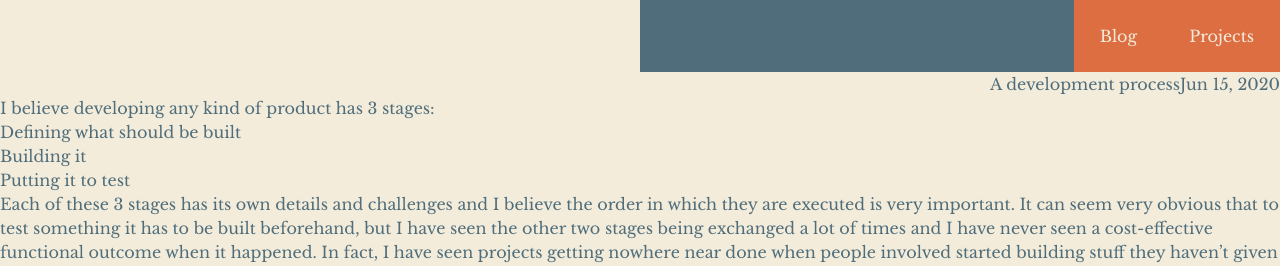
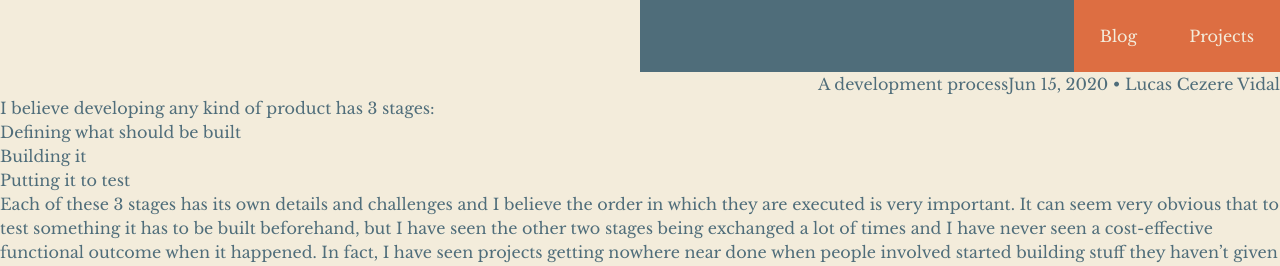
Before and after one commit to lucascvidal/lucascvidal.github.io, a Jekyll site: the page built from _posts/2020-06-15-a-development-process.md, in a window 1280 px wide. Shown: the top 266 px of the page. Built offline with Jekyll 4.4.1, drawn with Linux system fonts in a browser that asks for light colours.

Commit message:
Add author to specific post

```diff
--- a/_posts/2020-06-15-a-development-process.md
+++ b/_posts/2020-06-15-a-development-process.md
@@ -2,6 +2,7 @@
 layout: post
 title:  "A development process"
 date:   2020-06-15 09:26:00 -0300
+author: Lucas Cezere Vidal
 ---
 I believe developing any kind of product has 3 stages:
 - Defining what should be built
```
